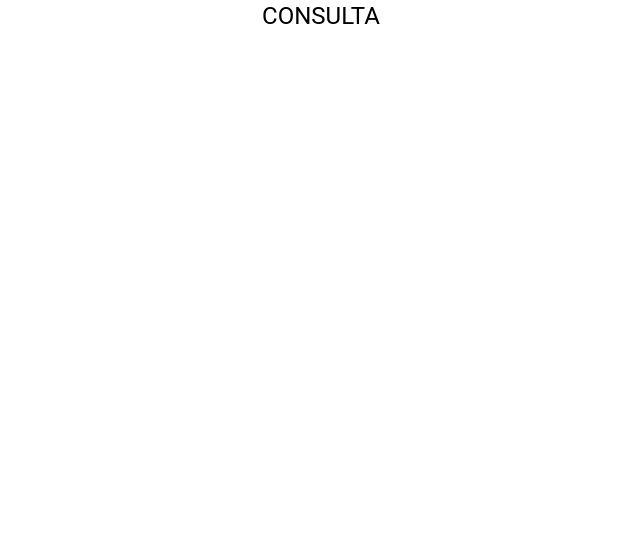
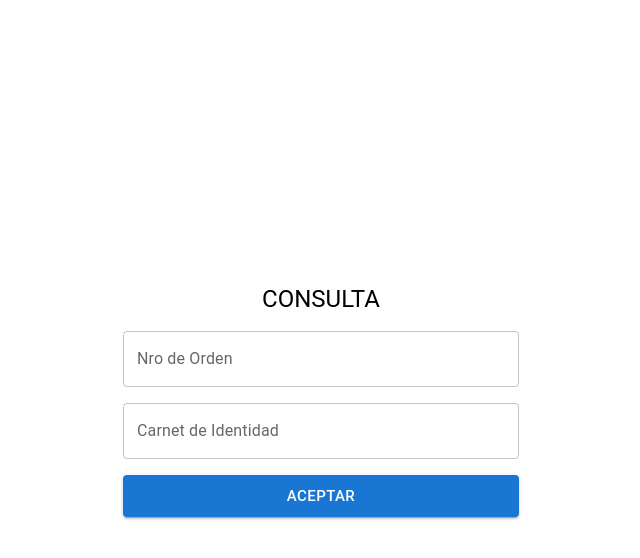
Before and after one commit to diegosaraviamamani/sistema-siac, a React (Create React App) app: page / in a window 1280 px wide. Shown: the top 558 px of the page, without its empty margins (319-959 px from the left). Built offline with nearby package versions, Linux system fonts and the light colour scheme.

Commit message:
Vista de consultas

```diff
--- a/src/pages/Query.js
+++ b/src/pages/Query.js
@@ -1,19 +1,41 @@
-import { Container, Stack, Typography } from "@mui/material"
+import { Button, Container, Stack, TextField, Typography } from "@mui/material"
+import { useState } from "react"
 
 const containerStyles = {
   display: 'flex',
   flexDirection: 'column',
   alignItems: 'strech',
-  minHeight: '100vh'
+  justifyContent: 'center',
+  minHeight: '100vh',
 }
 
 function Query() {
+  const [queryData, setQueryData] = useState({ order: "", ci: "" })
   return (
-    <Container maxWidth="lg" sx={containerStyles}>
+    <Container maxWidth="xs" sx={containerStyles}>
       <Stack spacing={2}>
         <Typography variant="h5" align="center">
           CONSULTA
         </Typography>
+        <TextField
+          value={queryData.order}
+          onChange={(e) => setQueryData({ ...queryData, order: e.target.value })}
+          label="Nro de Orden"
+          variant="outlined"
+        />
+        <TextField
+          value={queryData.ci}
+          onChange={(e) => setQueryData({ ...queryData, ci: e.target.value })}
+          label="Carnet de Identidad"
+          variant="outlined"
+        />
+        <Button
+          variant="contained"
+          size="large"
+          onClick={() => console.log(queryData)}
+        >
+          Aceptar
+        </Button>
       </Stack>
     </Container>
   )
```
